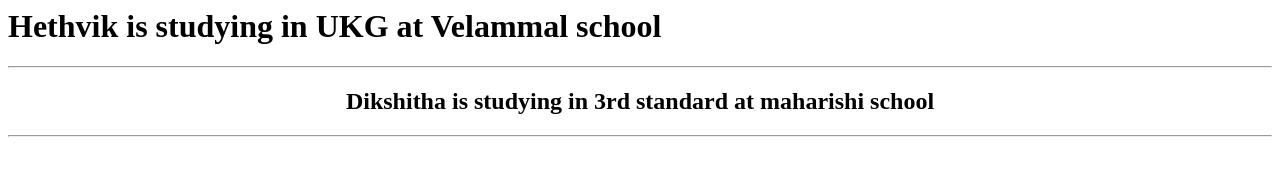
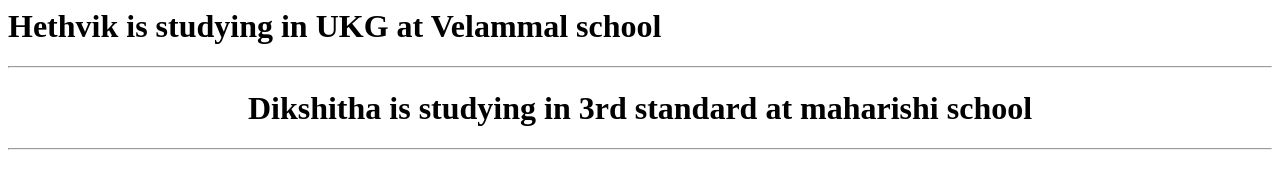
Before and after one commit to Devan-sridhar/Myproject_repo1, a plain HTML site: page index.html in a window 1280 px wide. Drawn offline with Linux system fonts and the light colour scheme.

Commit message:
file update

```diff
--- a/index.html
+++ b/index.html
@@ -4,6 +4,6 @@
 <hr>
 
 <center>
-<h2>Dikshitha is studying in 3rd standard at maharishi school</h2>
+<h1>Dikshitha is studying in 3rd standard at maharishi school</h1>
 </center>
 <hr>
```
